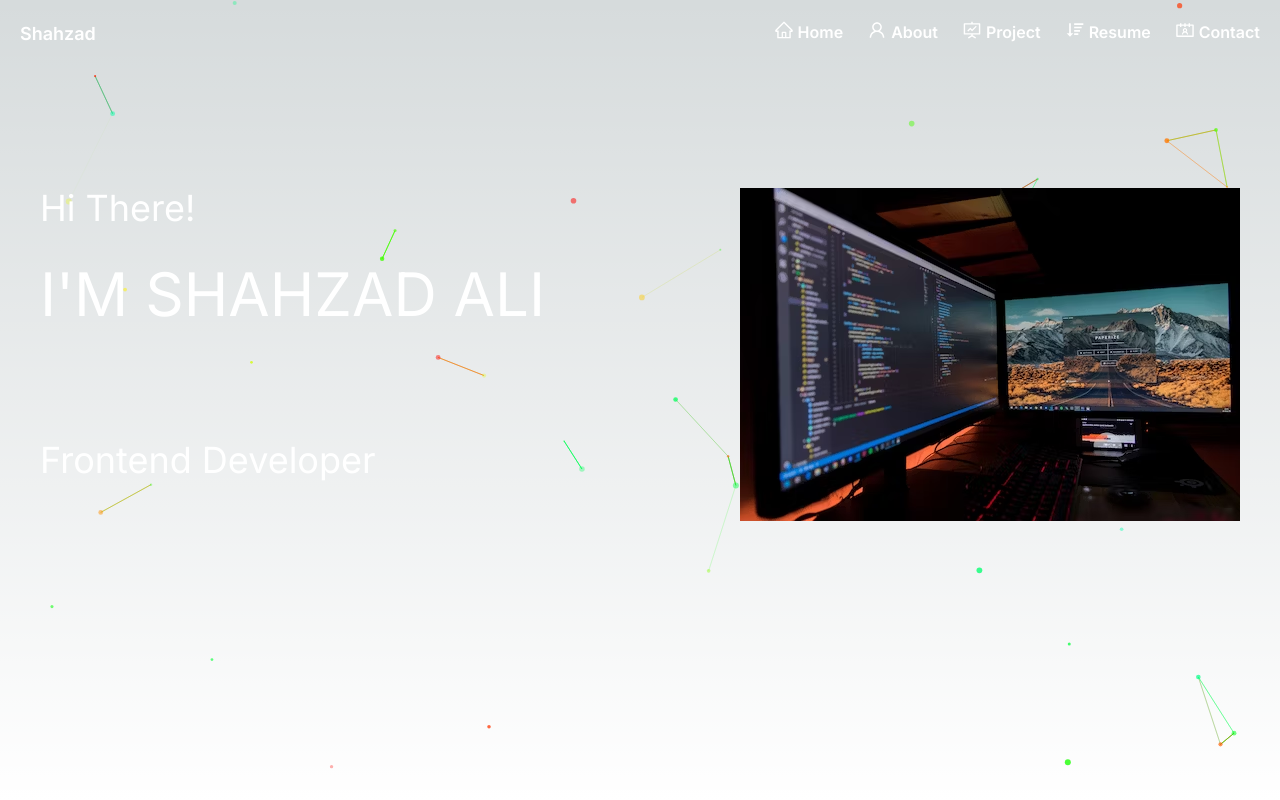
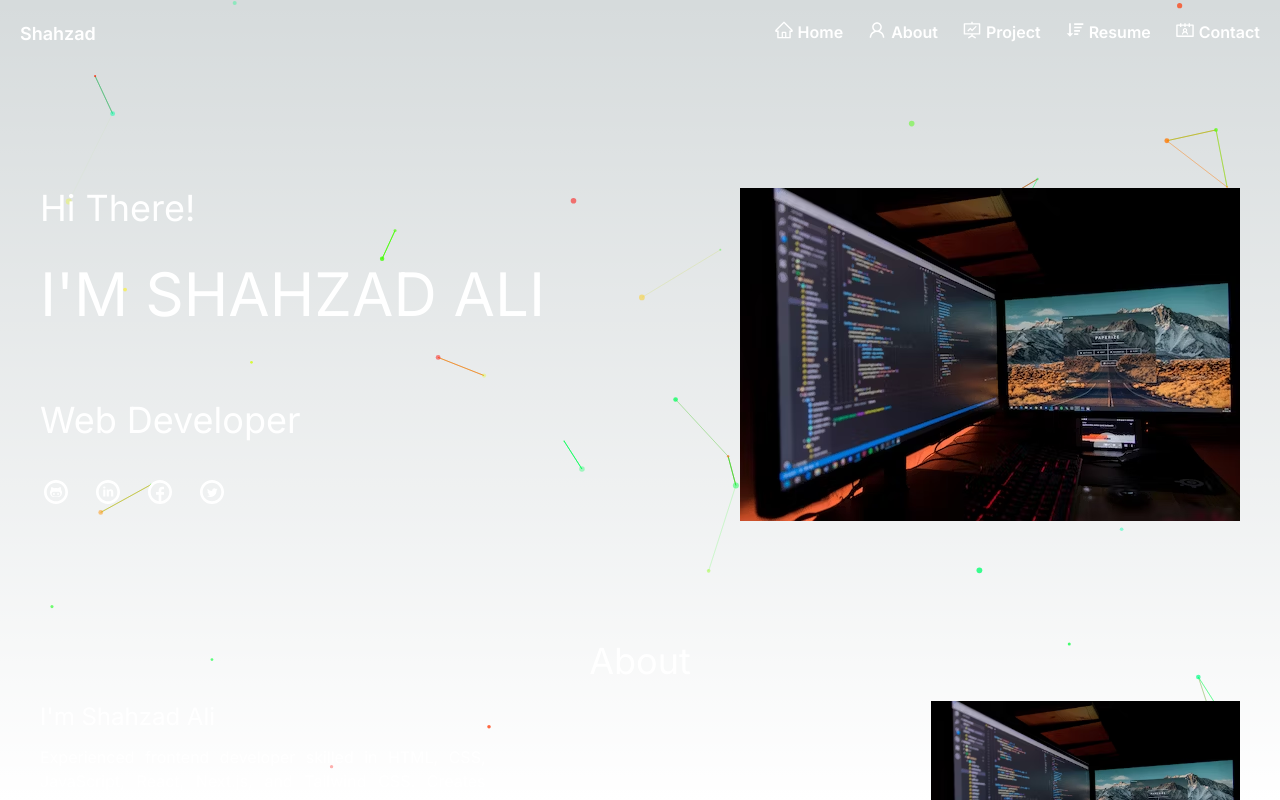
Before and after one commit to ShahzadAliSoomro/Animation-Particles-TypeScript, a Next.js app: page / in a window 1280 px wide. Built offline with nearby package versions, Linux system fonts and the light colour scheme.

Commit message:
hero done

```diff
--- /dev/null
+++ b/app/components/About.tsx
@@ -0,0 +1,29 @@
+import React from "react";
+import Image from "next/image";
+
+export default function About() {
+  return (
+    <div className="w-full mx-auto container p-10">
+      <div className="text-4xl text-center pt-10">
+        <h1>About</h1>
+      </div>
+      <div className="flex justify-between pt-5">
+        <div className="flex flex-col gap-3">
+          <h4 className="text-2xl">I'm Shahzad Ali</h4>
+          <p className="w-full lg:w-6/12 text-justify">
+            Experienced frontend developer skilled in HTML, CSS, JavaScript,
+            React, Next.js, and Tailwind CSS. Creates responsive and dynamic web
+            applications with a strong grasp of HTML structure, CSS styling, and
+            JavaScript functionality. Proficient in React and Next.js for
+            scalable and performant applications. Utilizes Tailwind CSS for
+            efficient and responsive styling. Offers expertise in the front-end
+            development stack for modern and engaging web experiences.
+          </p>
+        </div>
+        <div className="w-full">
+          <Image src="/hero3.avif" alt="hero" width={500} height={500} />
+        </div>
+      </div>
+    </div>
+  );
+}
--- a/app/components/Hero.tsx
+++ b/app/components/Hero.tsx
@@ -1,5 +1,9 @@
 import React from 'react'
 import Image from 'next/image'
+import {AiOutlineGithub, AiFillLinkedin, AiFillFacebook} from 'react-icons/ai'
+import {BsFacebook} from 'react-icons/bs'
+import {TiSocialLinkedinCircular, TiSocialTwitterCircular, TiSocialFacebookCircular, TiSocialGithubCircular} from 'react-icons/ti'
+import Link from 'next/link'
 export default function Hero() {
   return (
     <div className='w-full mx-auto container p-10'>
@@ -7,7 +11,21 @@ export default function Hero() {
             <div className='flex flex-col gap-9'>
                 <h2 className='text-4xl'>Hi There!</h2>
                 <h1 className='text-6xl'>I'M SHAHZAD ALI</h1>
-                <h2 className='text-4xl pt-20'>Frontend Developer</h2>
+                <h2 className='text-4xl pt-10'>Web Developer</h2>
+                <div className='flex gap-5 cursor-pointer'>
+                    <Link href="">
+                        <TiSocialGithubCircular className='w-8 h-8' />
+                    </Link>
+                    <Link href="">
+                        <TiSocialLinkedinCircular className='w-8 h-8' />
+                    </Link>
+                    <Link href="">
+                        <TiSocialFacebookCircular className='w-8 h-8' />
+                    </Link>
+                    <Link href="">
+                        <TiSocialTwitterCircular className='w-8 h-8' />
+                    </Link>
+                </div>
             </div>
             <div className=''>
                 <Image src="/hero3.avif" alt='hero' width={500} height={500} />
--- a/app/page.tsx
+++ b/app/page.tsx
@@ -2,6 +2,7 @@ import React from 'react'
 import Design from './components/Design'
 import Header from './components/Header'
 import Hero from './components/Hero'
+import About from './components/About'
 
 export default function Home() {
   return (
@@ -9,6 +10,7 @@ export default function Home() {
     <div className=''>
       <Header />
       <Hero />
+      <About />
     </div>
 
     <div className='w-full h-screen absolute top-0 left-0'>
```
